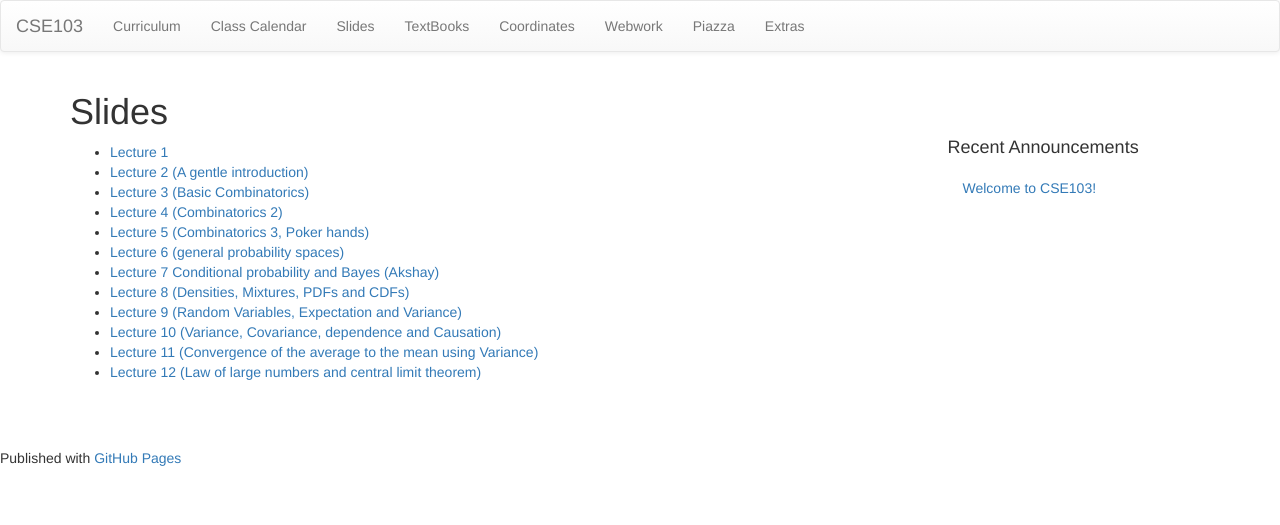
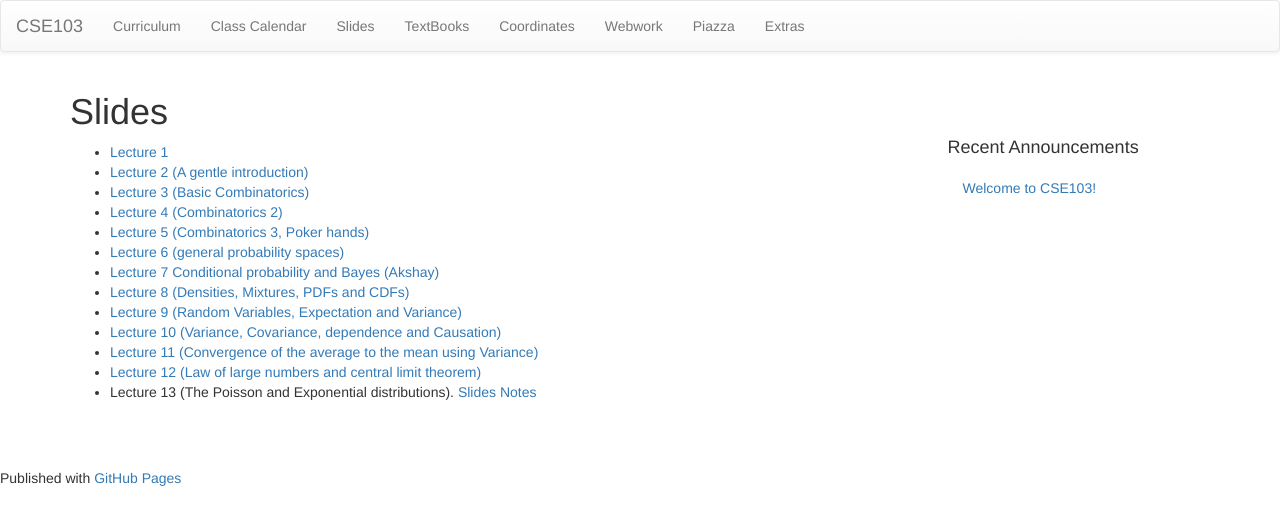
Before and after one commit to cse103/cse103.github.io, a Jekyll site: the page built from pages/18.Slides.md, in a window 1280 px wide. Shown: the top 525 px of the page. Built offline with Jekyll 4.4.1, drawn with Linux system fonts in a browser that asks for light colours; nearby versions of some CDN libraries; Markdown is read by kramdown in place of the engine named in the settings.

Commit message:
Lec13 link slides and notes

```diff
--- a/pages/18.Slides.md
+++ b/pages/18.Slides.md
@@ -16,3 +16,4 @@ permalink: /slides/
 * [Lecture 10 (Variance, Covariance, dependence and Causation)](/Slides/CovCorr.pdf)
 * [Lecture 11 (Convergence of the average to the mean using Variance)](/Slides/MarkovChebyshev.pdf)
 * [Lecture 12 (Law of large numbers and central limit theorem)](/Slides/LargeNumbersCLT.pdf)
+* Lecture 13 (The Poisson and Exponential distributions). [Slides](/Slides/PoiExpSlides.pdf)  [Notes](/Slides/PoiExp.pdf)
```
